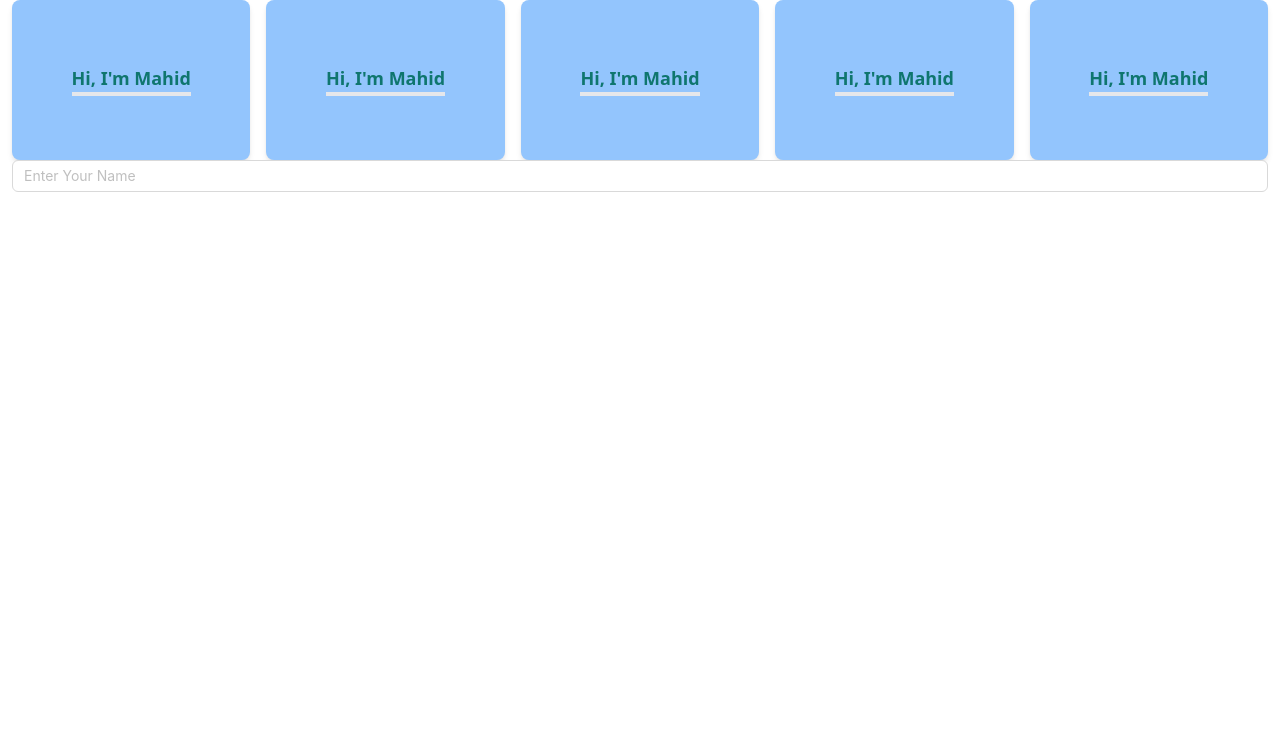
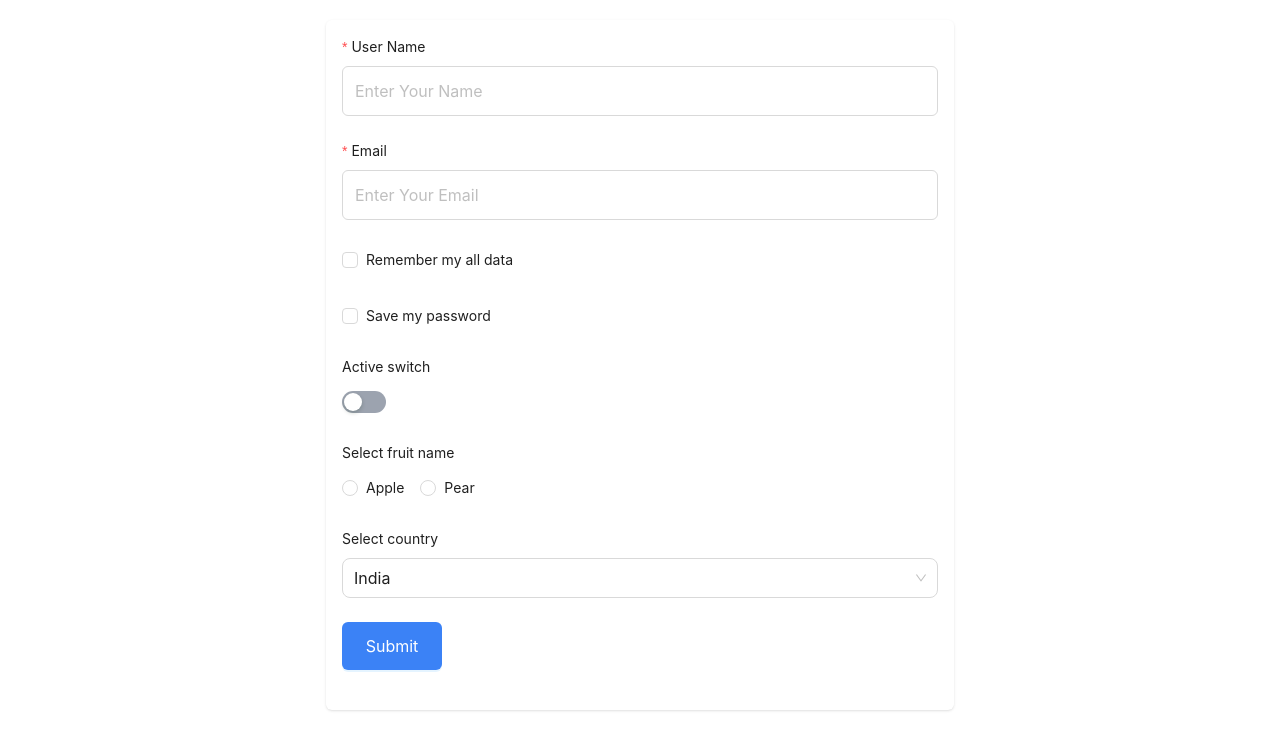
Before and after one commit to musaddekali/my-trello, a Next.js app: page / in a window 1280 px wide. Shown: the top 750 px of the page. Built offline with nearby package versions, Linux system fonts and the light colour scheme.

Commit message:
working on ant form

```diff
--- a/src/pages/_app.tsx
+++ b/src/pages/_app.tsx
@@ -1,3 +1,4 @@
+import 'antd/dist/reset.css';
 import '../styles/globals.css'
 import type { AppProps } from 'next/app'
 
--- a/src/pages/index.tsx
+++ b/src/pages/index.tsx
@@ -1,7 +1,15 @@
-import { Form, Input } from 'antd'
-import Head from 'next/head'
+import { useState } from "react";
+import { Form, Input, Button, Checkbox, Switch, Radio,Select } from "antd";
+import Head from "next/head";
 
 export default function Home() {
+  const [data, setData] = useState("hello all data");
+  const [form] = Form.useForm();
+
+  const onFinish = (values: any) => {
+    console.log("Success:", values);
+  };
+
   return (
     <>
       <Head>
@@ -10,25 +18,92 @@ export default function Home() {
         <meta name="viewport" content="width=device-width, initial-scale=1" />
         <link rel="icon" href="/favicon.ico" />
       </Head>
-      <main >
-       <div className="container">
-        <div className="grid lg:grid-cols-5 md:grid-cols-2 gap-4">
-         {Array.from({length: 5}).map((item , i) => {
-           return (
-            <div key={i} className='h-40 bg-blue-300 grid place-items-center rounded-lg shadow-md hover:bg-blue-500 transition duration-200 cursor-pointer'>
-              <h1 className='text-lg font-bold text-teal-700 border-b-4 hover:border-b-red-400 cursor-pointer'>Hi, I'm Mahid</h1>
-            </div>
-           )
-         })}
+      <main>
+        <div className="container">
+          {/* form  */}
+          <div className="mt-5 w-1/2 mx-auto shadow p-4 rounded-md">
+            <Form
+              form={form}
+              initialValues={{ remember: true }}
+              onFinish={onFinish}
+              layout="vertical"
+            >
+              <Form.Item
+                label="User Name"
+                name="username"
+                validateStatus="validating"
+                rules={[
+                  { required: true, message: "Please input your username!" },
+                ]}
+              >
+                <Input
+                  className="p-3 text-base"
+                  placeholder="Enter Your Name"
+                />
+              </Form.Item>
+              <Form.Item
+                label="Email"
+                name="email"
+                rules={[
+                  { required: true, message: "Please input your email!" },
+                ]}
+              >
+                <Input
+                  className="p-3 text-base"
+                  placeholder="Enter Your Email"
+                />
+              </Form.Item>
+              <Form.Item name="remember_me" valuePropName="checked">
+                <Checkbox
+                  onChange={(e) =>
+                    form.setFieldsValue({ remember_me: e.target.checked })
+                  }
+                >
+                  Remember my all data
+                </Checkbox>
+              </Form.Item>
+              <Form.Item name="save_password" valuePropName="checked">
+                <Checkbox
+                  onChange={(e) =>
+                    form.setFieldsValue({ save_password: e.target.checked })
+                  }
+                >
+                  Save my password
+                </Checkbox>
+              </Form.Item>
+              <Form.Item
+                name="switch_me"
+                label="Active switch"
+                valuePropName="checked"
+              >
+                <Switch className="bg-gray-400" />
+              </Form.Item>
+              <Form.Item name="fruit_name" label="Select fruit name">
+                <Radio.Group>
+                  <Radio value="apple"> Apple </Radio>
+                  <Radio value="pear"> Pear </Radio>
+                </Radio.Group>
+              </Form.Item>
+              <Form.Item  initialValue="in" label="Select country" name="country_name">
+                <Select size="large">
+                  <Select.Option value="bd">Bangladesh</Select.Option>
+                  <Select.Option value="in">India</Select.Option>
+                  <Select.Option value="us">USA</Select.Option>
+                </Select>
+              </Form.Item>
+              <Form.Item>
+                <Button
+                  className="bg-blue-500 hover:bg-blue-600 h-12 text-base min-w-[100px]"
+                  type="primary"
+                  htmlType="submit"
+                >
+                  Submit
+                </Button>
+              </Form.Item>
+            </Form>
+          </div>
         </div>
-        {/* form  */}
-        <Form>
-          <Form.Item>
-            <Input placeholder='Enter Your Name'/>
-          </Form.Item>
-        </Form>
-       </div>
       </main>
     </>
-  )
+  );
 }
```
